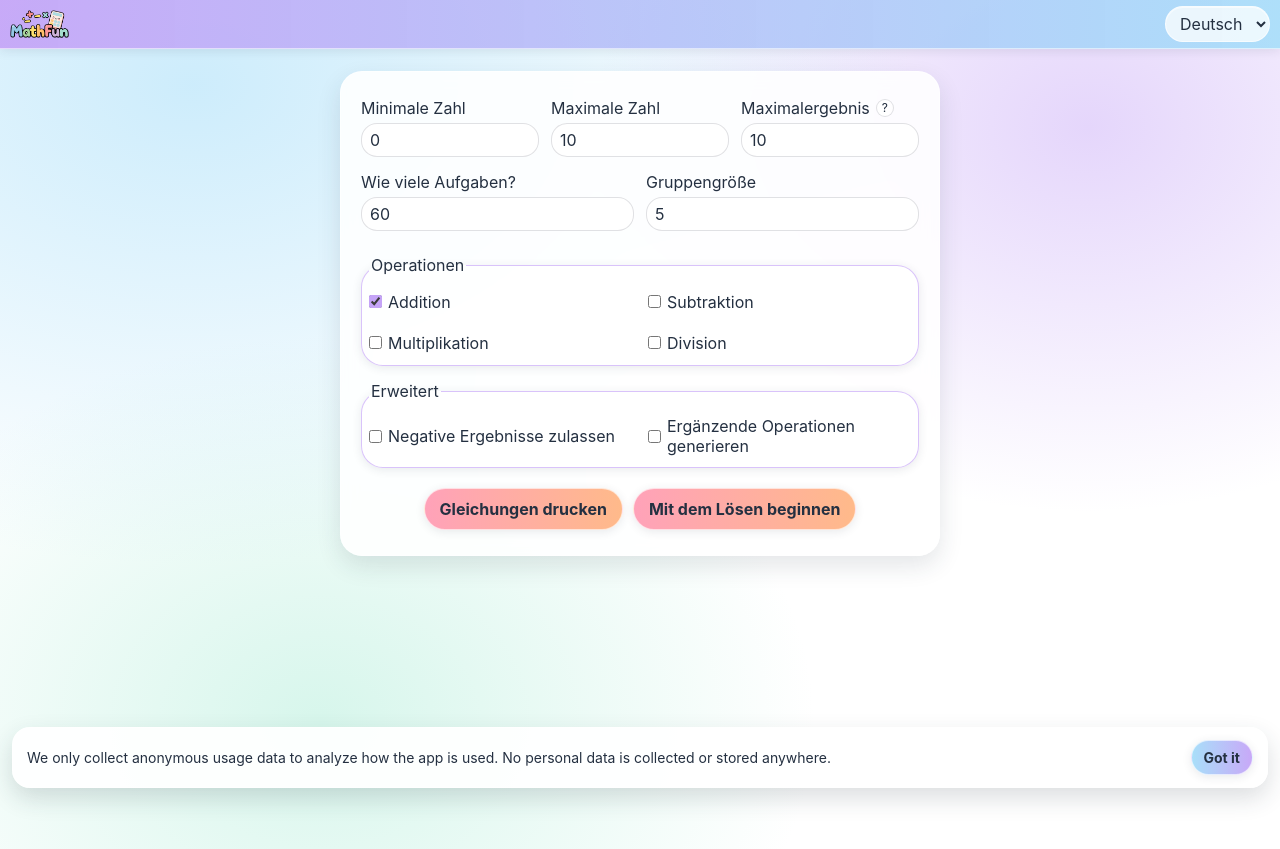
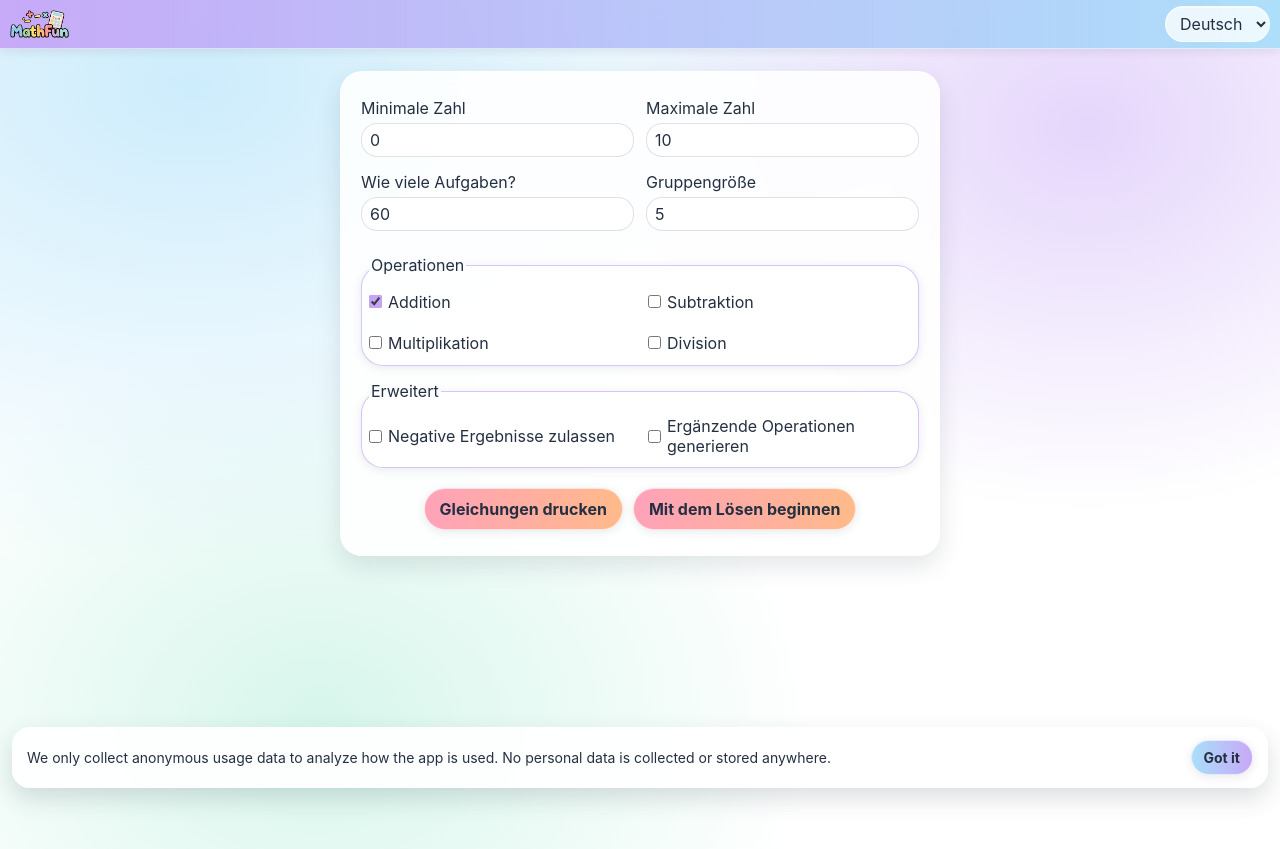
Before and after one commit to ashajjar/kids-math-app, a React (Create React App) app: page / in a window 1280 px wide. Built offline with nearby package versions, Linux system fonts and the light colour scheme.

Commit message:
Remove `maxResult` setting

```diff
--- a/src/App.js
+++ b/src/App.js
@@ -116,14 +116,13 @@ function getRandomInt(min, max) {
     return Math.floor(Math.random() * (max - min + 1)) + min;
 }
 
-function generateEquations(settings) {
+export function generateEquations(settings) {
     const {
         minNumber,
         maxNumber,
         numEquations,
         operations,
         allowNegativeResults,
-        maxResult,
         isGeneratingCombinations
     } = settings;
 
@@ -137,7 +136,7 @@ function generateEquations(settings) {
         division: '÷'
     };
     const enabledOperations = Object.entries(operations)
-        .filter(([op, isEnabled]) => isEnabled)
+        .filter(([_, isEnabled]) => isEnabled)
         .map(([op]) => op);
 
     for (let i = 0; i < number; i++) {
@@ -145,7 +144,6 @@ function generateEquations(settings) {
         let b = getRandomInt(minNumber, maxNumber);
         const operation = enabledOperations[Math.floor(Math.random() * enabledOperations.length)];
         const symbol = operationSymbols[operation];
-
 
         if (!allowNegativeResults && operation === 'subtraction' && a < b) {
             [a, b] = [b, a]; // Swap to avoid negative result
@@ -158,11 +156,7 @@ function generateEquations(settings) {
             a = a * b; // to make sure only integers are generated
         }
 
-        if (operation === 'addition' && a + b > maxResult + 1) {
-            let diff = Math.floor(((a + b) - maxResult + 1) / 2);
-            a -= diff;
-            b -= diff;
-        }
+        // maxResult is now inferred; for addition the maximum result is simply (a + b).
 
         const equation = `${a} ${symbol} ${b}`;
         equations.push(equation);
--- a/src/components/StartScreen.js
+++ b/src/components/StartScreen.js
@@ -9,7 +9,6 @@ const STORAGE_KEY = 'math_app_settings_v1';
 const DEFAULT_SETTINGS = {
     minNumber: 0,
     maxNumber: 10,
-    maxResult: 10,
     numEquations: 60,
     operations: {
         addition: true,
@@ -48,7 +47,6 @@ function StartScreen(props) {
     const savedSettings = loadSavedSettings();
     const [minNumber, setMinNumber] = useState(savedSettings.minNumber);
     const [maxNumber, setMaxNumber] = useState(savedSettings.maxNumber);
-    const [maxResult, setMaxResult] = useState(savedSettings.maxResult);
     const [numEquations, setNumEquations] = useState(savedSettings.numEquations);
     const [operations, setOperations] = useState(savedSettings.operations);
     const [groupSize, setGroupSize] = useState(savedSettings.groupSize);
@@ -60,7 +58,6 @@ function StartScreen(props) {
             const settingsToSave = {
                 minNumber,
                 maxNumber,
-                maxResult,
                 numEquations,
                 operations,
                 groupSize: isGeneratingCombinations ? 3 : groupSize,
@@ -73,7 +70,6 @@ function StartScreen(props) {
     }, [
         minNumber,
         maxNumber,
-        maxResult,
         numEquations,
         operations,
         groupSize,
@@ -106,10 +102,6 @@ function StartScreen(props) {
         setMaxNumber(parseInt(e.target.value));
     };
 
-    const handleMaxResultChange = (e) => {
-        setMaxResult(parseInt(e.target.value));
-    };
-
     const handleNumEquationsChange = (e) => {
         setNumEquations(parseInt(e.target.value));
     };
@@ -137,7 +129,6 @@ function StartScreen(props) {
             maxNumber,
             numEquations,
             groupSize,
-            maxResult,
             allowNegativeResults,
             isGeneratingCombinations,
         });
@@ -148,7 +139,6 @@ function StartScreen(props) {
             operations,
             groupSize,
             allowNegativeResults,
-            maxResult,
             isGeneratingCombinations
         });
     };
@@ -175,7 +165,6 @@ function StartScreen(props) {
             maxNumber,
             numEquations,
             groupSize,
-            maxResult,
             allowNegativeResults,
             isGeneratingCombinations,
         });
@@ -186,7 +175,6 @@ function StartScreen(props) {
             operations,
             groupSize,
             allowNegativeResults,
-            maxResult,
             isGeneratingCombinations,
         });
     };
@@ -203,19 +191,6 @@ function StartScreen(props) {
                         <label>
                             {t('startScreen.maxNumber')}
                             <input type="number" value={maxNumber} onChange={handleNumberChange}/>
-                        </label>
-                        <label>
-                            <span className="label-with-help">
-                                {t('startScreen.maxResult')}
-                                <span
-                                    className="help-icon"
-                                    title={t('startScreen.maxResultAdditionOnly')}
-                                    aria-label={t('startScreen.maxResultAdditionOnly')}
-                                >
-                                    ?
-                                </span>
-                            </span>
-                            <input type="number" value={maxResult} onChange={handleMaxResultChange}/>
                         </label>
                     </div>
 
--- a/src/i18n.js
+++ b/src/i18n.js
@@ -1,7 +1,7 @@
 import i18n from 'i18next';
 import {initReactI18next} from 'react-i18next';
 
-await i18n
+i18n
     .use(initReactI18next) // Passes i18n down to react-i18next
     .init({
         resources: {
@@ -11,8 +11,6 @@ await i18n
                         title: "Kids Math",
                         minNumber: "Minimum Number",
                         maxNumber: "Maximum Number",
-                        maxResult: "Maximum Result",
-                        maxResultAdditionOnly: "applies for addition only",
                         equationsCount: "How many problems?",
                         groupSize: "Group size",
                         isNegativeAllowed: "Allow negative results",
@@ -45,8 +43,6 @@ await i18n
                         title: "Kinder Mathe",
                         minNumber: "Minimale Zahl",
                         maxNumber: "Maximale Zahl",
-                        maxResult: "Maximalergebnis",
-                        maxResultAdditionOnly: "gilt nur für Addition",
                         equationsCount: "Wie viele Aufgaben?",
                         groupSize: "Gruppengröße",
                         isNegativeAllowed: "Negative Ergebnisse zulassen",
```
Also changed, not shown: 1 other file (tests, documents, lock files or other folders).
